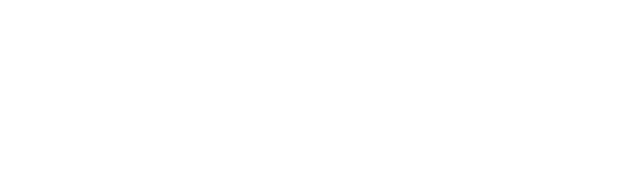
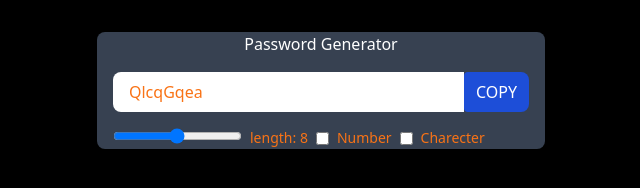
Before and after one commit to Satyajit-Anton/PasswordGenerator, a plain HTML site: page index.html in a window 1280 px wide. Shown: the whole page, without its empty margins (319-959 px from the left). Drawn offline with Linux system fonts and the light colour scheme; the site is published under a folder, as on GitHub Pages, so addresses that start at the root find nothing.

Commit message:
Update index.html
updated the destination file of css and js in the code

```diff
--- a/index.html
+++ b/index.html
@@ -5,8 +5,8 @@
     <link rel="icon" type="image/svg+xml" href="/vite.svg" />
     <meta name="viewport" content="width=device-width, initial-scale=1.0" />
     <title>Vite + React</title>
-    <script type="module" crossorigin src="/assets/index-b154b741.js"></script>
-    <link rel="stylesheet" href="/assets/index-56b572c6.css">
+    <script type="module" crossorigin src="assets/index-b154b741.js"></script>
+    <link rel="stylesheet" href="assets/index-56b572c6.css">
   </head>
   <body class="bg-black">
     <div id="root"></div>
```
